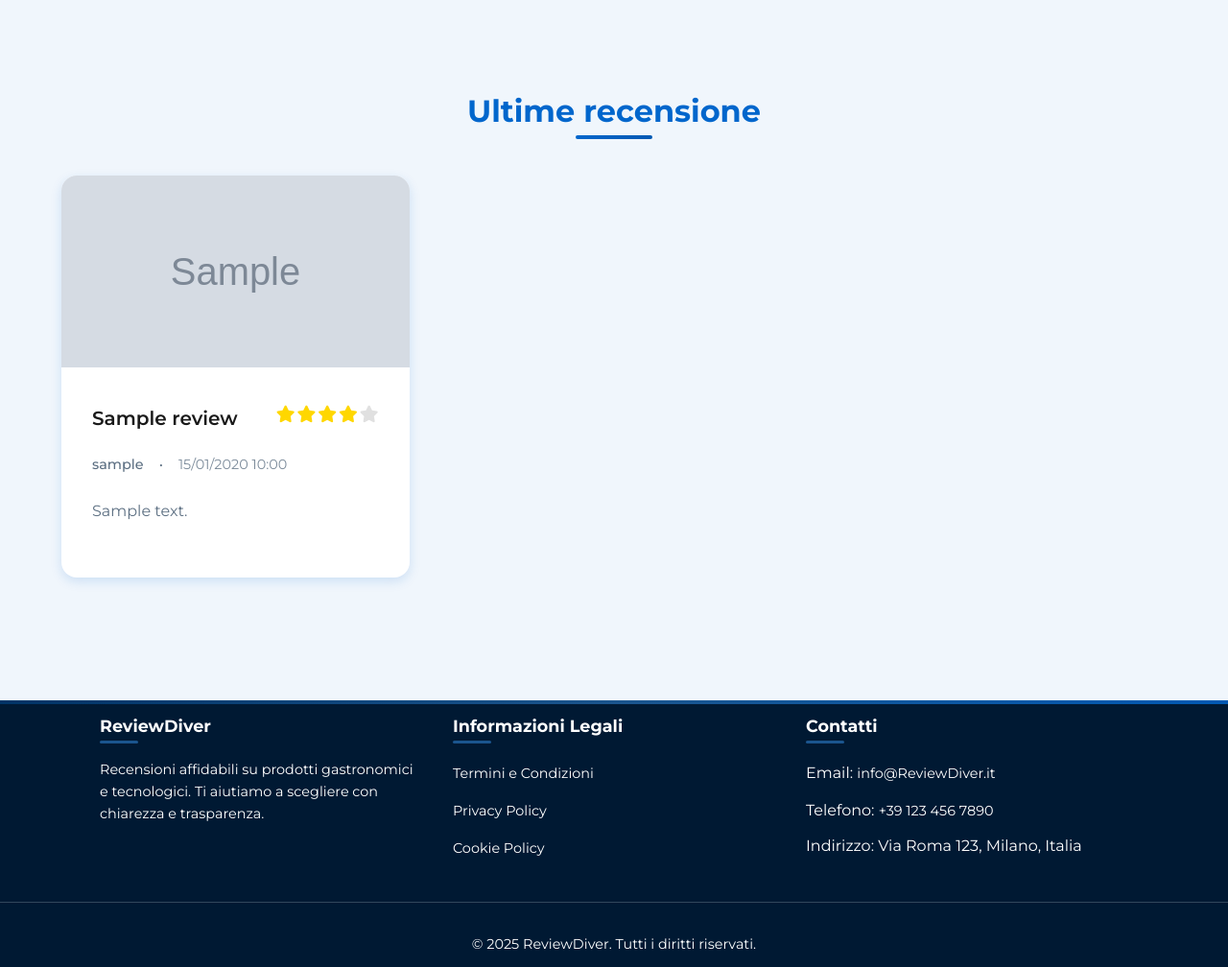
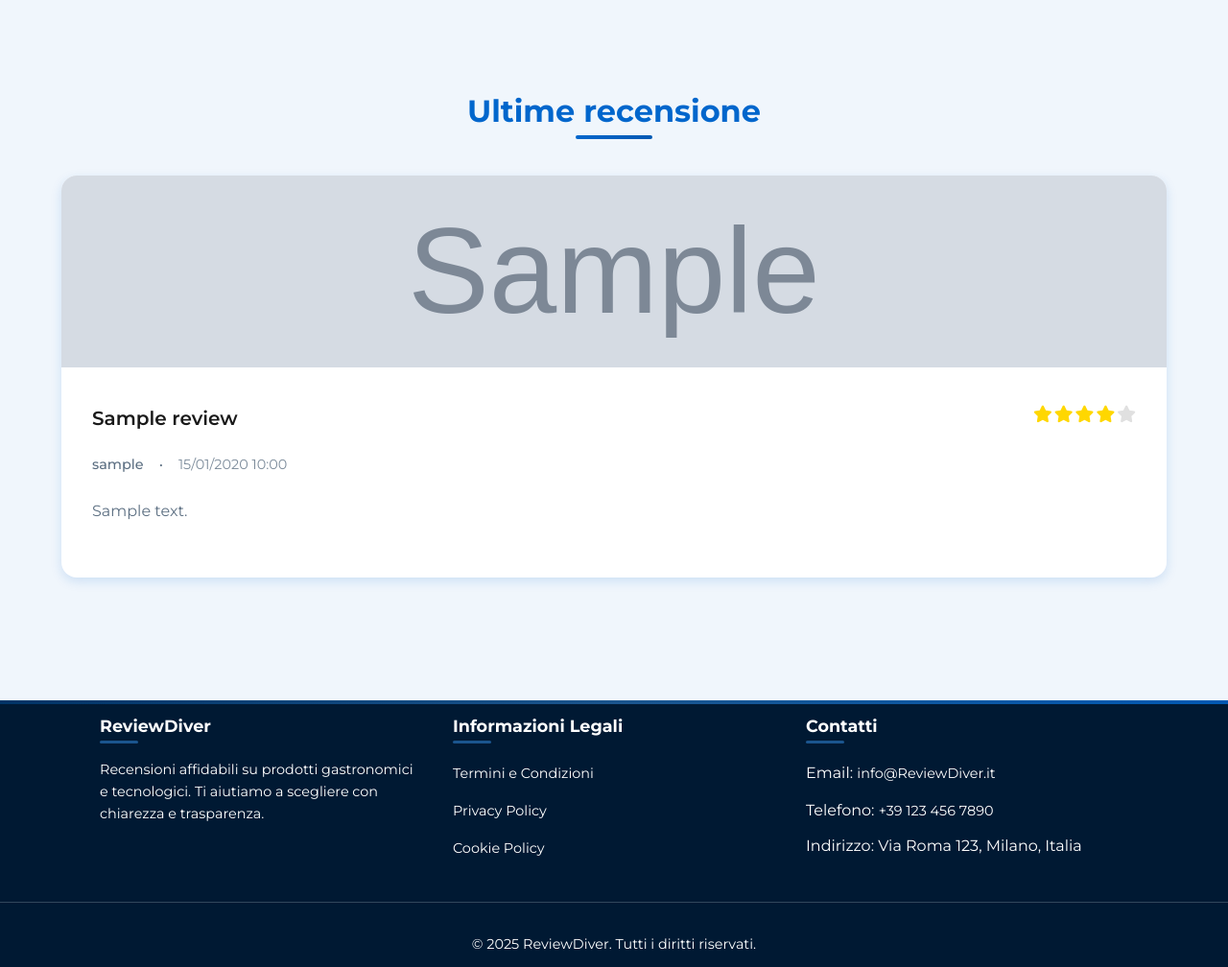
Before and after one commit to nalanshi/recensioneWeb, a PHP site: page / in a window 1280 px wide. Shown: the part 273-1281 px from the top of the page at 96% size. Run offline with PHP 8.4, Linux system fonts and the light colour scheme; tables that the repository leaves empty hold one stand-in row (values such as "Sample post"); grey boxes marked "Sample" are stand-in pictures.

Commit message:
Improve reviews grid responsiveness

```diff
--- a/css/pages.css
+++ b/css/pages.css
@@ -439,7 +439,7 @@
 /* Griglia Recensioni */
 .reviews-grid {
   display: grid;
-  grid-template-columns: repeat(auto-fill, minmax(21.875rem, 1fr));
+  grid-template-columns: repeat(auto-fit, minmax(min(18.75rem, 100%), 1fr));
   gap: var(--spacing-lg);
   margin-bottom: var(--spacing-xl);
 }
```
